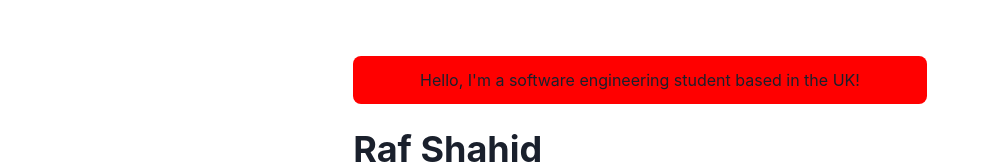
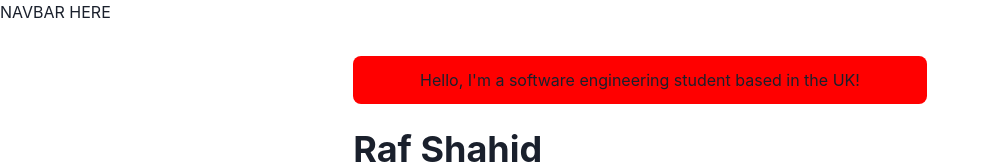
Before and after one commit to rraafays/portfolio, a Next.js app: page / in a window 1280 px wide. Shown: the top 164 px of the page, without its empty margins (0-989 px from the left). Built offline with nearby package versions, Linux system fonts and the light colour scheme.

Commit message:
update: wrote and implemented placeholder chakra navbar

```diff
--- a/components/layouts/main.js
+++ b/components/layouts/main.js
@@ -1,4 +1,5 @@
 import Head from 'next/head'
+import Navbar from '../navbar.js'
 import { Box, Container } from '@chakra-ui/react'
 
 
@@ -10,6 +11,8 @@ const Main = ({ children, router }) => {
         <title>Raf Shahid - Homepage</title>
       </Head>
 
+      <Navbar path={router.asPath} />
+
       <Container maxW={"container.md"} pt={14}>
         {children}
       </Container>
--- /dev/null
+++ b/components/navbar.js
@@ -0,0 +1,28 @@
+import Logo from './logo'
+import NextLink from 'next/link'
+import { Container, Box, Link, Stack, Heading, Flex, Menu, MenuItem, MenuList, MenuButton, IconButton, useColorModeValue, useColorMode } from '@chakra-ui/react'
+import { HamburgerIcon } from '@chakra-ui/icons'
+
+const LinkItem = ({ href, path, children }) => {
+  const active = path === href
+  const inactiveColor = useColorModeValue('gray200', 'whiteAlpha.900')
+  return (
+   <NextLink href={href}>
+    <Link p={2} bg={active ? 'glassTeal' : undefined } color={active ? '#202023' : inactiveColor}>
+    {children}
+    </Link>
+   </NextLink>
+  )
+}
+
+const NavBar = props => {
+  const { path } = props
+
+  return (
+    <Box position={'fixed'} as={'nav'} w={'100%'} bg={useColorModeValue('#ffffff40', '#202023')} style={{backdropFilter:'blur(10px)'}} zIndex={1} {...props}>
+      NAVBAR HERE
+    </Box>
+  )
+}
+
+export default NavBar
```
